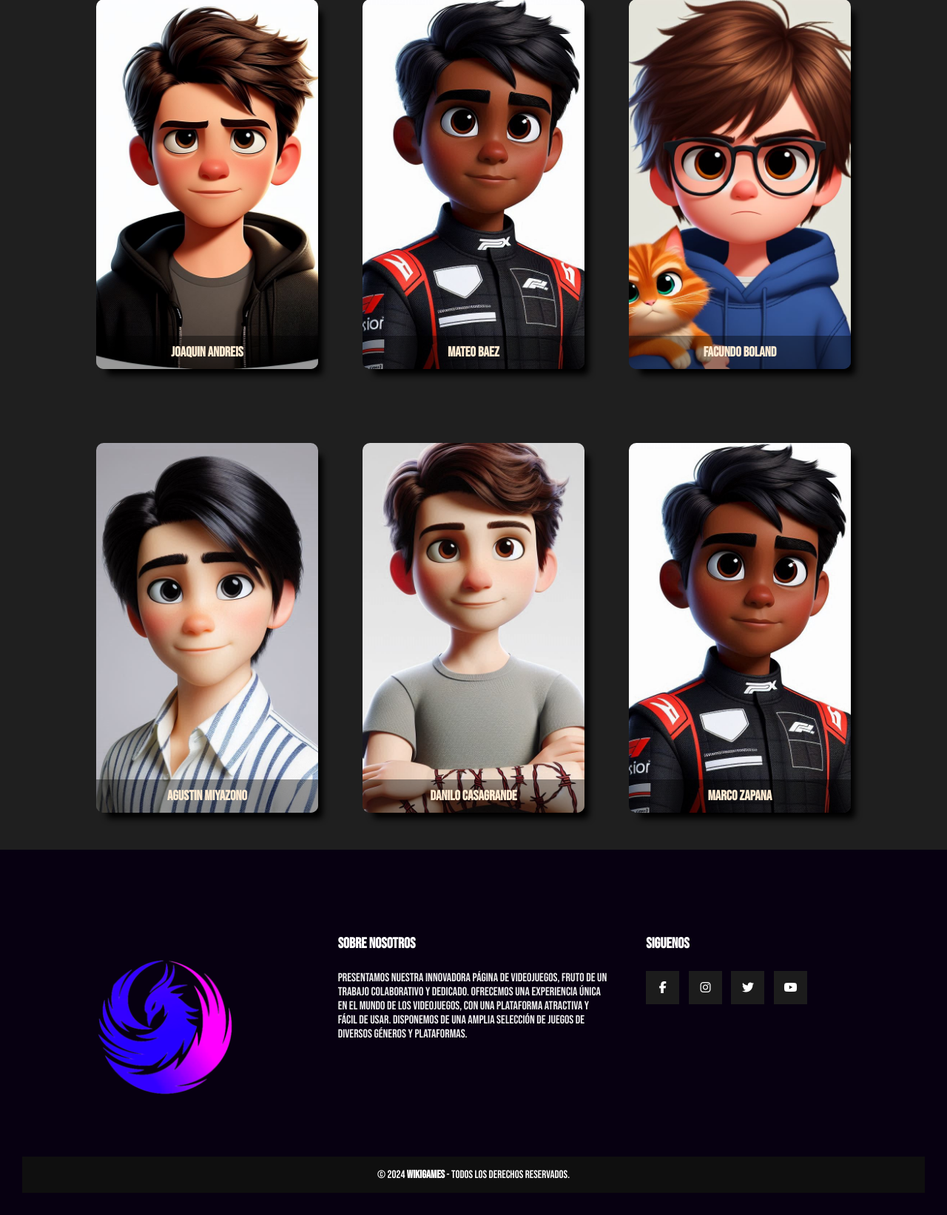
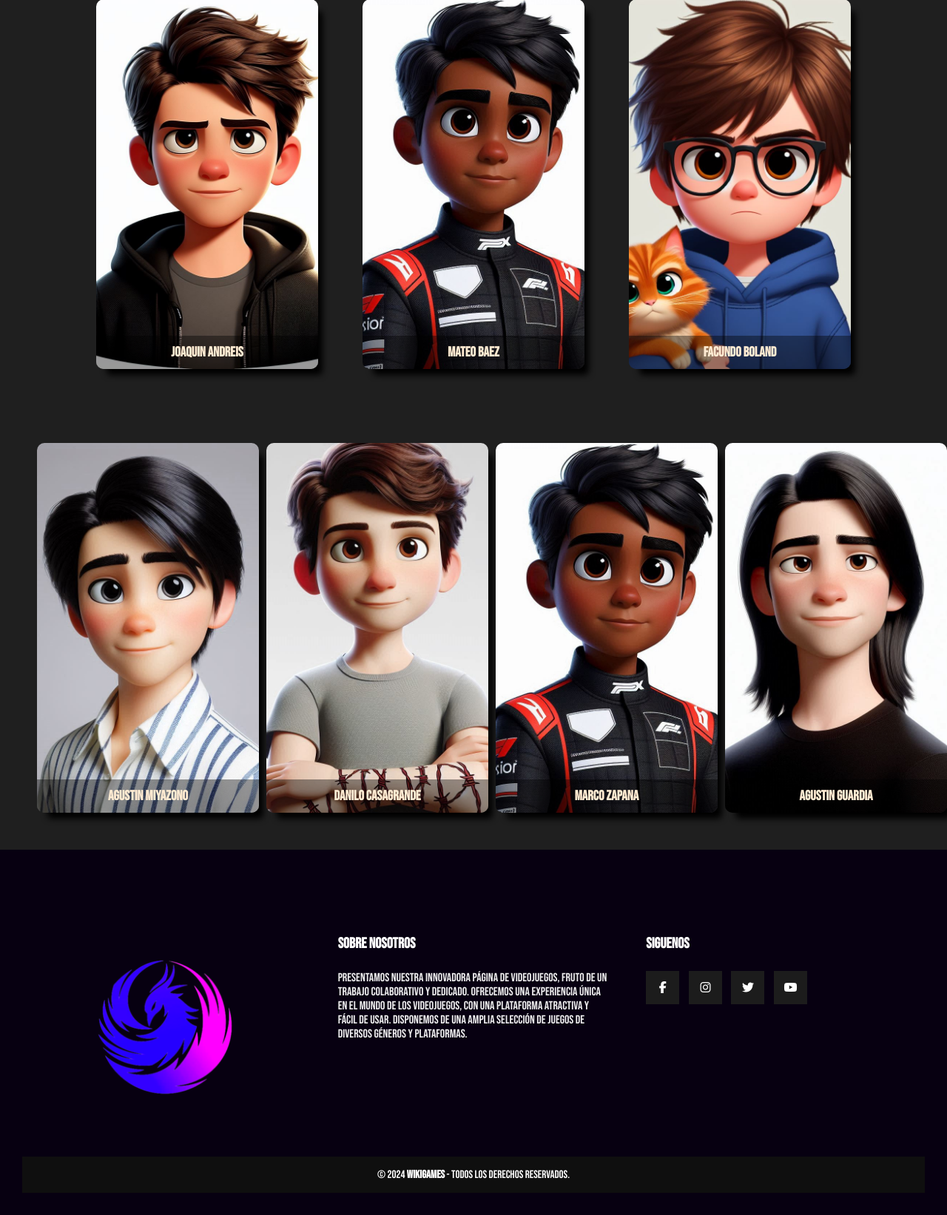
Before and after one commit to Greyln/WikiGames, a PHP site: page /final/nosotros.html in a window 1280 px wide. Shown: the part 1114-2757 px from the top of the page at 74% size. Run offline with PHP 8.4, Linux system fonts and the light colour scheme; some libraries are stand-ins or nearby versions.

Commit message:
cambios finales

```diff
--- a/frontend/index.html
+++ b/frontend/index.html
@@ -23,7 +23,7 @@
 
 
 <body class="body">
-    <h1 class="titulo">WikiGames</h1>
+    <h1 class="titulo">WikiGames  <img class="logowikigames" src="/frontend/img/favicon.ico" alt="logo-Wiki"></h1>
     <nav>
         <p class="logo-Wiki">WikiGames</p>
         <ul class="cont-ul">
--- a/frontend/nosotros.html
+++ b/frontend/nosotros.html
@@ -153,6 +153,19 @@
                     </div>
                 </div>
             </div>
+            <div class="card">
+                <div class="face front">
+                    <img src="./img/Team/Guardia.jpg" alt="foto">
+                    <h3>Agustin Guardia</h3>
+                </div>
+                <div class="face back">
+                    <h3>Programador de frontend y backend</h3>
+                    <p>Hizo la logica y funcionalidad para las preferencias</p>
+                    <div class="link">
+                        <a href="#">Mas</a>
+                    </div>
+                </div>
+            </div>
         </div>
     </div>
     <footer class="pie-pagina">
--- a/frontend/style/nav.css
+++ b/frontend/style/nav.css
@@ -72,7 +72,7 @@ li:hover {
 }
 
 .Noticias1, .Noticias2, .Noticias3, .Noticias4, .Noticias5 {
-    background-color: #c13252;
+    background-color: #221049;
     padding: 8px;
     border-radius: 8px;
     box-shadow: 0 4px 8px rgba(0, 0, 0, 0.2);
@@ -139,6 +139,10 @@ li:hover {
     padding-top: 15px;
 }
 
+.logowikigames{
+    width: 80px;
+    height: 80px
+}
 
 .SubtituloJuegos {
     font-family: 'Bebas Neue', sans-serif;
```
Also changed, not shown: frontend/img/Team/Guardia.jpg (added).
